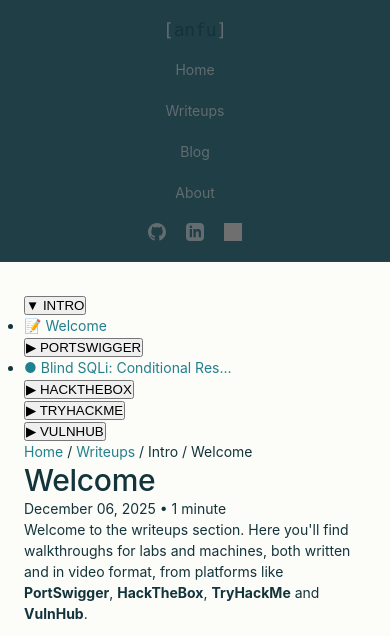
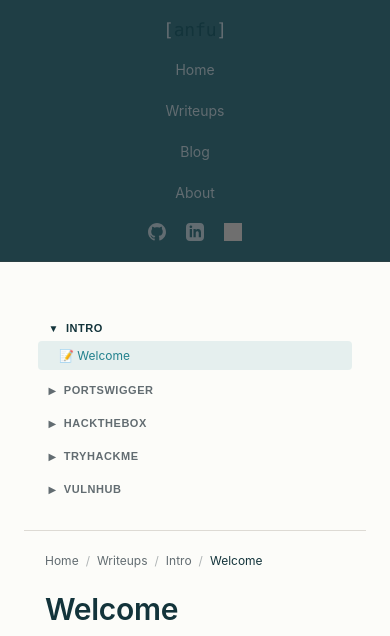
Before and after one commit to 7anfu/7anfu.github.io, a Jekyll site: the page built from pages/writeups.html, in a window 390 px wide. Shown: the top 636 px of the page. Built offline with Jekyll 4.4.1, drawn with Linux system fonts in a browser that asks for light colours; some web fonts are replaced; grey boxes are pictures that could not be loaded.

Commit message:
Add styles for writeups index page layout
Added styles for the writeups index page layout, including sidebar, navigation, main content, and responsive design.

```diff
--- a/assets/css/main.css
+++ b/assets/css/main.css
@@ -1917,3 +1917,306 @@ body {
         width: 100%;
     }
 }
+
+/* ===========================================
+   WRITEUPS INDEX PAGE
+   =========================================== */
+
+/* Writeups Page Layout */
+.writeups-page {
+    display: flex;
+    min-height: calc(100vh - 80px);
+    max-width: 1400px;
+    margin: 0 auto;
+}
+
+/* Sidebar */
+.writeups-sidebar-nav {
+    width: 280px;
+    min-width: 280px;
+    border-right: 1px solid var(--color-border);
+    padding: 1.5rem 0;
+    position: sticky;
+    top: 80px;
+    height: calc(100vh - 80px);
+    overflow-y: auto;
+}
+
+.writeups-nav {
+    padding: 0 1rem;
+}
+
+.nav-section {
+    margin-bottom: 0.5rem;
+}
+
+.nav-section-toggle {
+    display: flex;
+    align-items: center;
+    gap: 0.5rem;
+    width: 100%;
+    padding: 0.5rem 0.75rem;
+    background: none;
+    border: none;
+    color: var(--color-text-secondary);
+    font-size: var(--font-size-xs);
+    font-weight: var(--font-weight-semibold);
+    letter-spacing: 0.05em;
+    cursor: pointer;
+    transition: color 0.2s;
+    text-align: left;
+}
+
+.nav-section-toggle:hover,
+.nav-section-toggle.active {
+    color: var(--color-text);
+}
+
+.toggle-icon {
+    font-size: 10px;
+    transition: transform 0.2s;
+}
+
+.nav-section-list {
+    display: none;
+    list-style: none;
+    padding: 0;
+    margin: 0;
+}
+
+.nav-section-list.show {
+    display: block;
+}
+
+.nav-item {
+    display: flex;
+    align-items: center;
+    gap: 0.5rem;
+    padding: 0.4rem 0.75rem 0.4rem 1.5rem;
+    color: var(--color-text-secondary);
+    text-decoration: none;
+    font-size: var(--font-size-sm);
+    transition: all 0.2s;
+    border-radius: 4px;
+}
+
+.nav-item:hover {
+    color: var(--color-text);
+    background: var(--color-secondary);
+}
+
+.nav-item.active {
+    color: var(--color-primary);
+    background: rgba(var(--color-teal-500-rgb), 0.1);
+}
+
+.nav-icon {
+    font-size: 8px;
+}
+
+.nav-icon--easy { color: #4ade80; }
+.nav-icon--medium { color: #fbbf24; }
+.nav-icon--hard { color: #f87171; }
+.nav-icon--insane { color: #a855f7; }
+.nav-icon--practitioner { color: #f97316; }
+
+/* Main Content */
+.writeups-main {
+    flex: 1;
+    padding: 2rem 3rem;
+    max-width: 900px;
+}
+
+/* Breadcrumb */
+.writeups-breadcrumb {
+    display: flex;
+    align-items: center;
+    gap: 0.5rem;
+    font-size: var(--font-size-sm);
+    color: var(--color-text-secondary);
+    margin-bottom: 1.5rem;
+}
+
+.writeups-breadcrumb a {
+    color: var(--color-text-secondary);
+    text-decoration: none;
+    transition: color 0.2s;
+}
+
+.writeups-breadcrumb a:hover {
+    color: var(--color-primary);
+}
+
+.breadcrumb-separator {
+    opacity: 0.5;
+}
+
+.breadcrumb-current {
+    color: var(--color-text);
+}
+
+/* Header */
+.writeups-header {
+    margin-bottom: 1.5rem;
+}
+
+.writeups-title {
+    font-size: var(--font-size-4xl);
+    font-weight: var(--font-weight-bold);
+    margin: 0 0 0.5rem 0;
+    color: var(--color-text);
+}
+
+.writeups-meta-info {
+    display: flex;
+    align-items: center;
+    gap: 0.5rem;
+    font-size: var(--font-size-sm);
+    color: var(--color-text-secondary);
+}
+
+.meta-separator {
+    opacity: 0.5;
+}
+
+/* Intro */
+.writeups-intro {
+    margin-bottom: 2.5rem;
+    font-size: var(--font-size-base);
+    line-height: 1.7;
+    color: var(--color-text-secondary);
+}
+
+.writeups-intro strong {
+    color: var(--color-primary);
+}
+
+/* Statistics */
+.writeups-stats {
+    margin-top: 2rem;
+}
+
+.stats-title {
+    font-size: var(--font-size-2xl);
+    font-weight: var(--font-weight-semibold);
+    margin-bottom: 1.5rem;
+    color: var(--color-text);
+}
+
+.stats-grid {
+    display: flex;
+    flex-wrap: wrap;
+    gap: 2rem;
+    margin-bottom: 2rem;
+}
+
+.stat-item {
+    display: flex;
+    flex-direction: column;
+    align-items: center;
+    gap: 0.5rem;
+    min-width: 60px;
+}
+
+.stat-icon {
+    width: 48px;
+    height: 48px;
+    object-fit: contain;
+}
+
+.stat-icon-placeholder {
+    width: 48px;
+    height: 48px;
+    display: flex;
+    align-items: center;
+    justify-content: center;
+    background: var(--color-secondary);
+    border-radius: 8px;
+    font-size: var(--font-size-xs);
+    font-weight: var(--font-weight-semibold);
+    color: var(--color-text-secondary);
+}
+
+.stat-count {
+    font-size: var(--font-size-lg);
+    font-weight: var(--font-weight-medium);
+    color: var(--color-text);
+}
+
+/* Difficulty Stats */
+.stat-item--difficulty {
+    flex-direction: row;
+    align-items: center;
+    gap: 0.75rem;
+    min-width: auto;
+}
+
+.difficulty-bar {
+    width: 4px;
+    height: 24px;
+    border-radius: 2px;
+}
+
+.difficulty-bar--easy { background: #4ade80; }
+.difficulty-bar--medium { background: #fbbf24; }
+.difficulty-bar--hard { background: #f87171; }
+.difficulty-bar--insane { background: #a855f7; }
+.difficulty-bar--practitioner { background: #f97316; }
+
+.difficulty-label {
+    font-size: var(--font-size-sm);
+    color: var(--color-text-secondary);
+    min-width: 80px;
+}
+
+.stats-grid--difficulty {
+    flex-direction: column;
+    gap: 0.75rem;
+}
+
+.stats-grid--difficulty .stat-count {
+    margin-left: auto;
+}
+
+/* Total */
+.stats-total {
+    margin-top: 1.5rem;
+    padding-top: 1rem;
+    border-top: 1px solid var(--color-border);
+    font-size: var(--font-size-base);
+    color: var(--color-text-secondary);
+}
+
+.stats-total strong {
+    color: var(--color-text);
+}
+
+/* Writeups Page Responsive */
+@media (max-width: 900px) {
+    .writeups-page {
+        flex-direction: column;
+    }
+
+    .writeups-sidebar-nav {
+        width: 100%;
+        min-width: 100%;
+        position: relative;
+        top: 0;
+        height: auto;
+        border-right: none;
+        border-bottom: 1px solid var(--color-border);
+    }
+
+    .writeups-main {
+        padding: 1.5rem;
+    }
+
+    .stats-grid {
+        gap: 1.5rem;
+    }
+
+    .stat-icon {
+        width: 40px;
+        height: 40px;
+    }
+}
```
